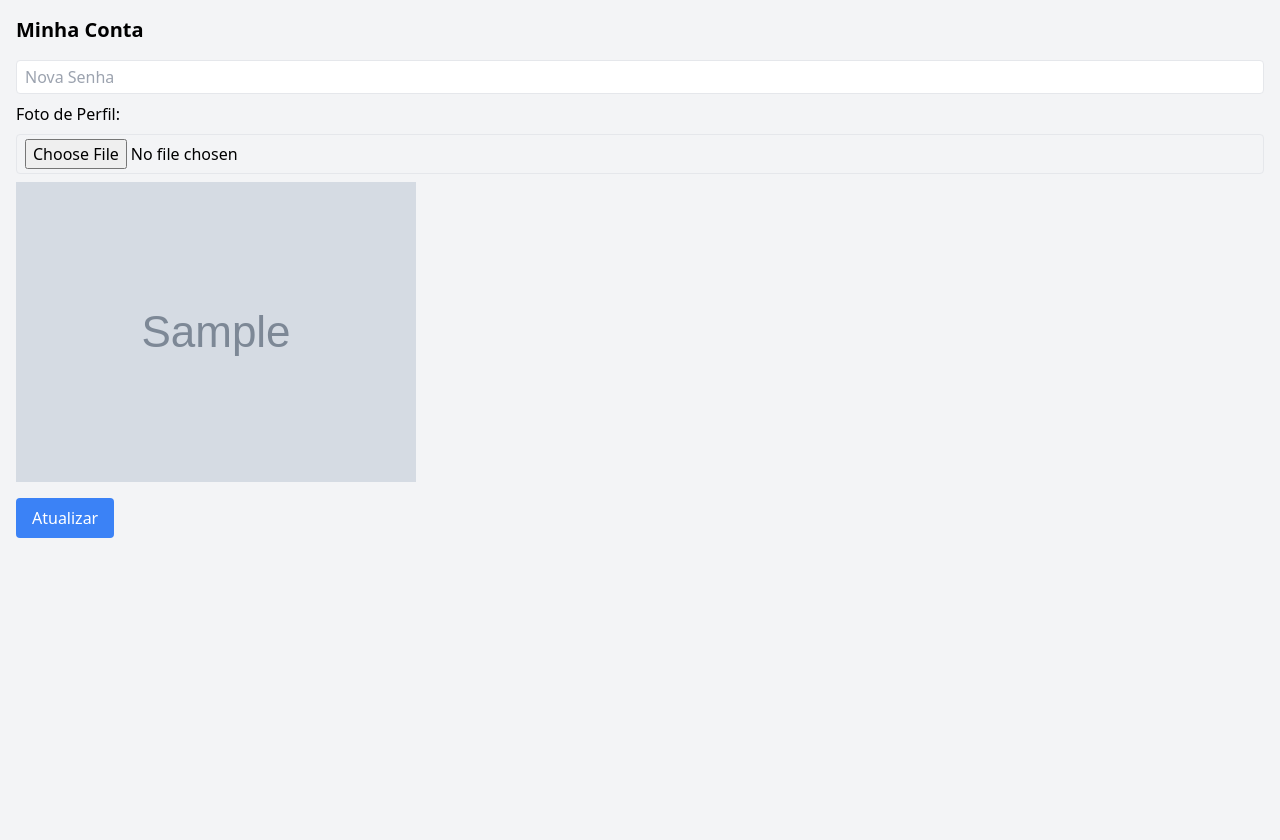
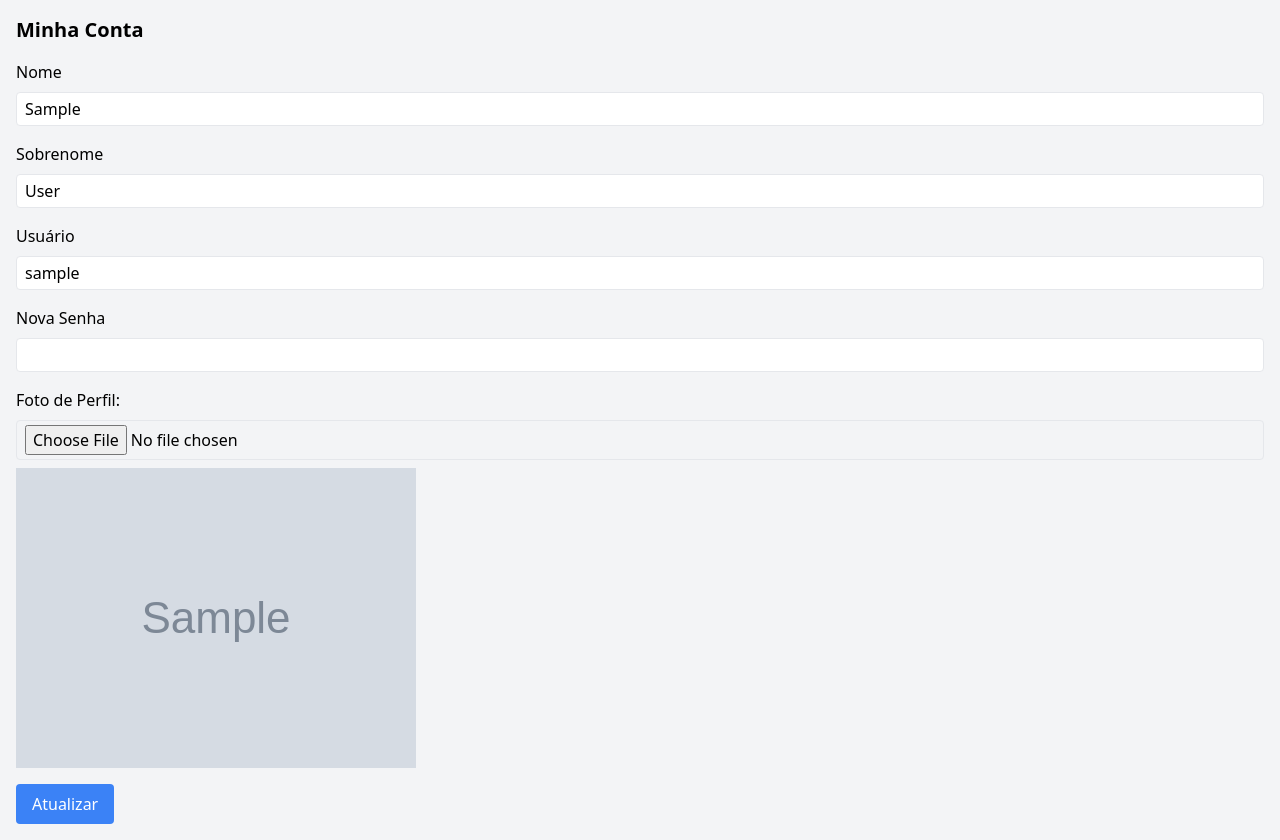
Before and after one commit to AndersonC96/todolist, a PHP site: page /account.php in a window 1280 px wide. Before the commit the page ends 538 px from the top, so only its background shows below. Run offline with PHP 8.4, Linux system fonts and the light colour scheme; the visitor is signed in with stand-in values (Sample User, id 1); tables that the repository leaves empty or names only in its code hold one stand-in row (values such as "Sample post"); grey boxes marked "Sample" are stand-in pictures; some libraries are stand-ins or nearby versions.

Commit message:
Update account.php

```diff
--- a/account.php
+++ b/account.php
@@ -6,27 +6,47 @@
         exit();
     }
     $username = $_SESSION['username'];
-    $stmt = $conn->prepare("SELECT * FROM users WHERE username = ?");
+    $stmt = $conn->prepare("SELECT username, first_name, last_name, profile_picture FROM users WHERE username = ?");
     $stmt->bind_param("s", $username);
     $stmt->execute();
     $result = $stmt->get_result();
     $user = $result->fetch_assoc();
+    $profilePicture = $user['profile_picture'] ? 'uploads/' . $user['profile_picture'] : 'default.jpg';
+    $stmt->close();
+    $isReadOnly = !empty($user['first_name']) || !empty($user['last_name']);
 ?>
 <!DOCTYPE html>
 <html>
     <head>
-        <link href="https://cdn.jsdelivr.net/npm/tailwindcss@2.1.2/dist/tailwind.min.css" rel="stylesheet">
+        <meta charset="UTF-8">
+        <meta name="viewport" content="width=device-width, initial-scale=1.0">
+
+        <link rel="icon" type="image/png" href="./uploads/favicon.png"/>
+        <link href="https://cdn.jsdelivr.net/npm/tailwindcss@2.2.19/dist/tailwind.min.css" rel="stylesheet">
     </head>
 <body class="bg-gray-100">
     <div class="container mx-auto p-4">
         <h1 class="text-xl font-bold mb-4">Minha Conta</h1>
         <form action="account_update.php" method="POST" enctype="multipart/form-data">
-                <input type="password" name="new_password" placeholder="Nova Senha" class="border rounded px-2 py-1 mb-2 block w-full">
+            <label for="first_name" class="block mb-2">Nome</label>
+            <input type="text" name="first_name" id="first_name" value="<?php echo htmlspecialchars($user['first_name']); ?>" class="border rounded px-2 py-1 mb-4 block w-full" <?php if ($isReadOnly) echo 'readonly'; ?>>
+
+            <label for="last_name" class="block mb-2">Sobrenome</label>
+            <input type="text" name="last_name" id="last_name" value="<?php echo htmlspecialchars($user['last_name']); ?>" class="border rounded px-2 py-1 mb-4 block w-full" <?php if ($isReadOnly) echo 'readonly'; ?>>
+
+            <label for="last_name" class="block mb-2">Usuário</label>
+            <input type="text" name="last_name" id="last_name" value="<?php echo htmlspecialchars($user['username']); ?>" class="border rounded px-2 py-1 mb-4 block w-full" <?php if ($isReadOnly) echo 'readonly'; ?>>
+
+            <label class="block mb-2">Nova Senha</label>
+            <input type="password" name="new_password" class="border rounded px-2 py-1 mb-4 block w-full">
+
             <label class="block mb-2">Foto de Perfil:</label>
             <input type="file" name="profile_picture" class="border rounded px-2 py-1 mb-2 block w-full">
+
             <?php if ($user['profile_picture']): ?>
-                <img src="uploads/<?php echo $user['profile_picture']; ?>" alt="Profile Picture" class="mb-4">
+                <img src="<?php echo $profilePicture; ?>" alt="Profile Picture" class="mb-4">
             <?php endif; ?>
+
             <button type="submit" class="bg-blue-500 text-white px-4 py-2 rounded">Atualizar</button>
         </form>
     </div>
```
Lines whose indentation alone changed are shown as unchanged.
